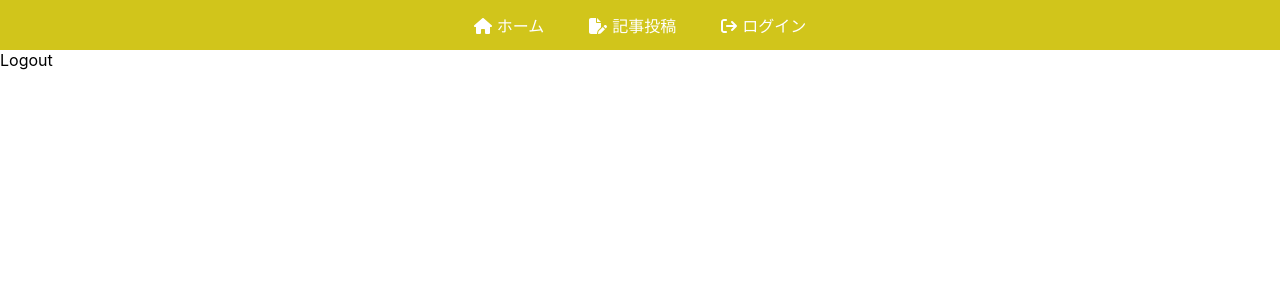
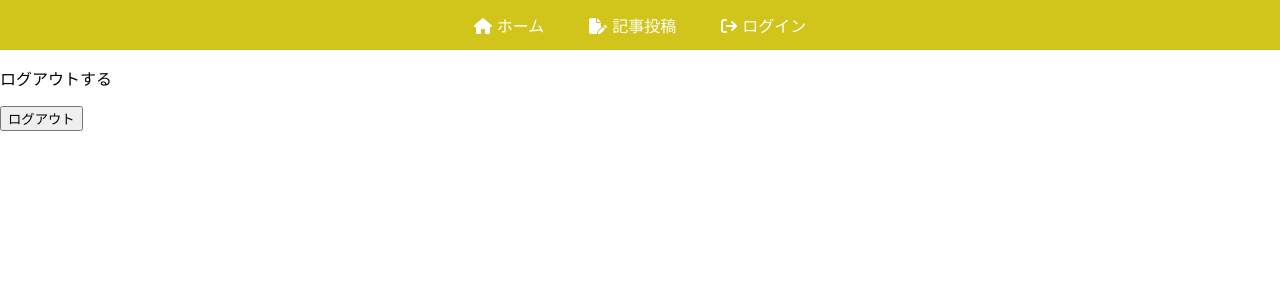
Before and after one commit to snowKuramasa/blog-with-react-and-firebase, a React (Create React App) app: page /logout in a window 1280 px wide. Shown: the top 300 px of the page. Built offline with nearby package versions, Linux system fonts and the light colour scheme.

Commit message:
ログアウト処理追加

```diff
--- a/src/App.js
+++ b/src/App.js
@@ -20,7 +20,7 @@
         <Route path="/" element={<Home />}></Route>
         <Route path="/createpost" element={<CreatePost />}></Route>
         <Route path="/login" element={<Login setIsAuth={setIsAuth} />}></Route>
-        <Route path="/logout" element={<Logout />}></Route>
+        <Route path="/logout" element={<Logout setIsAuth={setIsAuth}/>}></Route>
       </Routes>
     </Router>
   );
--- a/src/components/Login.js
+++ b/src/components/Login.js
@@ -6,7 +6,7 @@
 
 export default function Login({setIsAuth}) {
 
-  //リダイレクト処理
+  //遷移先を指定できる処理を用意
   const navigate = useNavigate();
 
   const loginWithGoogle = () => {
@@ -16,6 +16,7 @@
       localStorage.setItem("isAuth",true)
       setIsAuth(true)
       console.log(result)
+      //homeへリダイレクト
       navigate("/")
     });
   }
--- a/src/components/Logout.js
+++ b/src/components/Logout.js
@@ -1,7 +1,29 @@
+import { signInWithPopup, signOut } from 'firebase/auth'
 import React from 'react'
+import {auth, provider} from '../firebase';
+import { useNavigate } from 'react-router-dom';
 
-export default function Logout() {
+
+export default function Logout({setIsAuth}) {
+
+  //遷移先を指定できる処理を用意
+  const navigate = useNavigate();
+
+  const logout = () => {
+
+    //ログアウト
+    signOut(auth).then(() => {
+      //ローカルストレージクリア
+      localStorage.clear();
+      setIsAuth(false);
+      navigate("/login")
+    })
+  }
+
   return (
-    <div>Logout</div>
+    <div>
+      <p>ログアウトする</p>
+      <button onClick={logout}>ログアウト</button>
+    </div>
   )
 }
```
